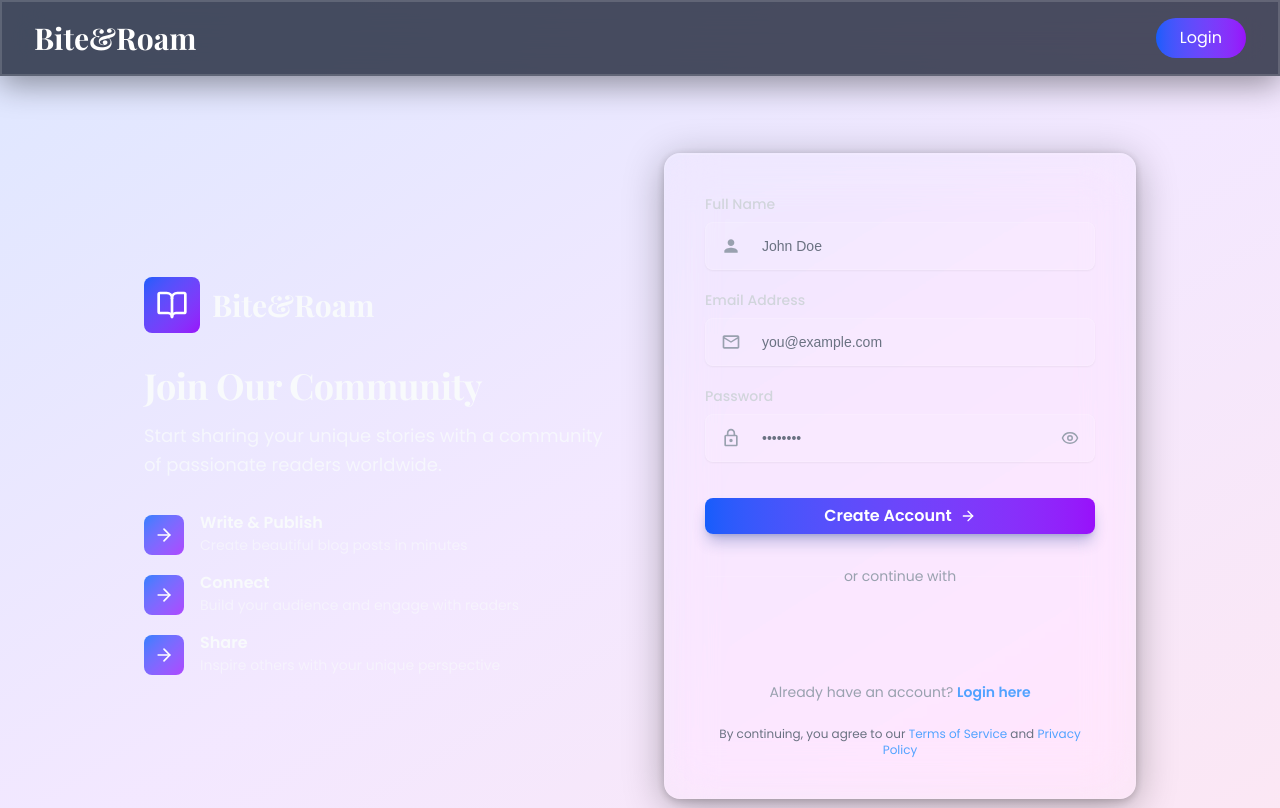
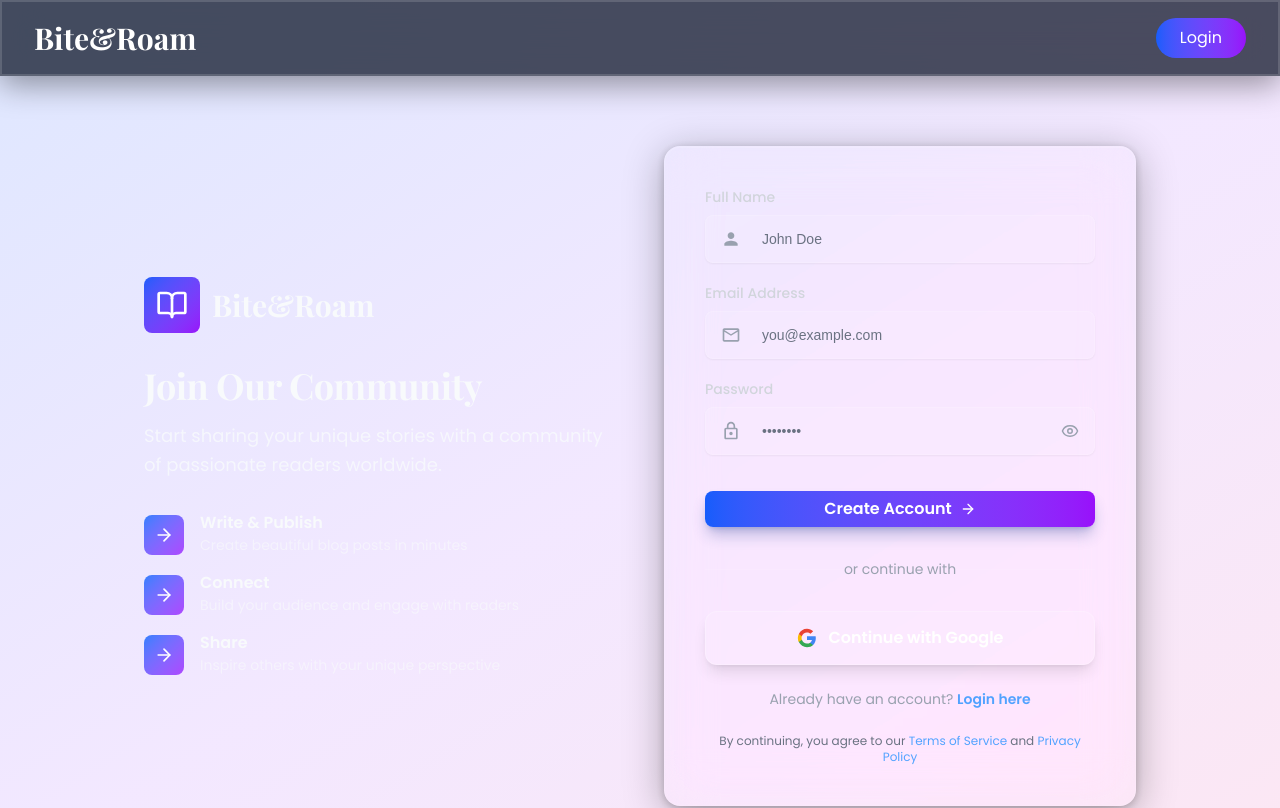
Before and after one commit to deepak-tiwarrri/Blog-Application, a React (Vite) app in the folder frontend1/: page /signup in a window 1280 px wide. Shown: the top 808 px of the page. Built offline with nearby package versions, Linux system fonts and the light colour scheme; no server answers.

Commit message:
fix Google OAuth token verification fallback and update frontend Google login

```diff
--- a/frontend1/src/components/GoogleSignIn.jsx
+++ b/frontend1/src/components/GoogleSignIn.jsx
@@ -1,5 +1,5 @@
-import { useEffect } from "react";
-import { GoogleOAuthProvider, GoogleLogin } from "@react-oauth/google";
+import { useEffect, useState } from "react";
+import { GoogleOAuthProvider, useGoogleLogin } from "@react-oauth/google";
 import { useDispatch, useSelector } from "react-redux";
 import { authActions } from "@/store";
 import { useNavigate } from "react-router-dom";
@@ -8,7 +8,63 @@
 import { USER_URL } from "@/lib/endpoints";
 import { setAuthToken } from "@/api";
 import { setTokenWithTimestamp } from "@/hooks/useTokenExpiration";
-import { GoogleButton } from "./common/GoogleButton";
+
+/**
+ * Custom Google Button component utilizing useGoogleLogin hook.
+ * Directly attached to an onClick user gesture to bypass browser popup blockers completely.
+ */
+const CustomGoogleButton = ({ onAuthSuccess }) => {
+  const [loading, setLoading] = useState(false);
+
+  const login = useGoogleLogin({
+    onSuccess: async (tokenResponse) => {
+      setLoading(true);
+      try {
+        await onAuthSuccess(tokenResponse.access_token);
+      } finally {
+        setLoading(false);
+      }
+    },
+    onError: (errorResponse) => {
+      console.error("Google Sign-In Error:", errorResponse);
+      toast.error("Google Sign-In was cancelled or failed");
+    },
+  });
+
+  return (
+    <button
+      type="button"
+      onClick={() => login()}
+      disabled={loading}
+      className="w-full py-3.5 px-6 bg-white/10 hover:bg-white/15 border border-white/20 active:scale-[0.98] transition-all duration-200 rounded-xl font-semibold text-white flex items-center justify-center gap-3 shadow-lg hover:shadow-xl hover:cursor-pointer disabled:opacity-50"
+      style={{ fontFamily: "Poppins, sans-serif" }}
+    >
+      {loading ? (
+        <div className="w-5 h-5 border-2 border-white border-t-transparent rounded-full animate-spin" />
+      ) : (
+        <svg className="w-5 h-5 flex-shrink-0" viewBox="0 0 24 24">
+          <path
+            fill="#4285F4"
+            d="M22.56 12.25c0-.78-.07-1.53-.2-2.25H12v4.26h5.92c-.26 1.37-1.04 2.53-2.21 3.31v2.77h3.57c2.08-1.92 3.28-4.74 3.28-8.09z"
+          />
+          <path
+            fill="#34A853"
+            d="M12 23c2.97 0 5.46-.98 7.28-2.66l-3.57-2.77c-.98.66-2.23 1.06-3.71 1.06-2.86 0-5.29-1.93-6.16-4.53H2.18v2.84C3.99 20.53 7.7 23 12 23z"
+          />
+          <path
+            fill="#FBBC05"
+            d="M5.84 14.09c-.22-.66-.35-1.36-.35-2.09s.13-1.43.35-2.09V7.06H2.18C1.43 8.55 1 10.22 1 12s.43 3.45 1.18 4.94l2.85-2.22.81-.63z"
+          />
+          <path
+            fill="#EA4335"
+            d="M12 5.38c1.62 0 3.06.56 4.21 1.64l3.15-3.15C17.45 2.09 14.97 1 12 1 7.7 1 3.99 3.47 2.18 7.06l3.66 2.84c.87-2.6 3.3-4.52 6.16-4.52z"
+          />
+        </svg>
+      )}
+      <span>{loading ? "Signing in..." : "Continue with Google"}</span>
+    </button>
+  );
+};
 
 /**
  * GoogleSignInButton Component
@@ -25,12 +81,9 @@
     return null;
   }
 
-  const handleGoogleSuccess = async (credentialResponse) => {
+  const handleGoogleSuccess = async (token) => {
     try {
-      // Send token to backend for verification using configured USER_URL
-      const response = await axios.post(`${USER_URL}/google-signin`, {
-        token: credentialResponse.credential,
-      });
+      const response = await axios.post(`${USER_URL}/google-signin`, { token });
       console.log("res from google success: ", response.data);
 
       const { data } = response.data;
@@ -50,19 +103,15 @@
           email: user.email,
           profilePicture: user.profilePicture,
           _id: user._id,
-        }),
+        })
       );
 
-      toast.success(response?.message);
+      toast.success(response?.data?.message || "Signed in with Google successfully!");
       navigate("/blogs");
     } catch (error) {
       console.error("Google Sign-In Error:", error);
       toast.error(error.response?.data?.message || "Google Sign-In failed");
     }
-  };
-
-  const handleGoogleError = () => {
-    toast.error("Google Sign-In failed. Please try again.");
   };
 
   useEffect(() => {
@@ -75,7 +124,7 @@
     return (
       <button
         disabled
-        className="w-full py-3 px-6 border-2 border-gray-300 bg-gray-800/10 text-gray-500 rounded-lg font-semibold flex items-center justify-center gap-3 cursor-not-allowed"
+        className="w-full py-3.5 px-6 border border-white/10 bg-white/5 text-gray-400 rounded-xl font-semibold flex items-center justify-center gap-3 cursor-not-allowed"
       >
         Google Sign-In Unavailable
       </button>
@@ -84,17 +133,7 @@
 
   return (
     <GoogleOAuthProvider clientId={googleClientId}>
-      <div className="w-full flex justify-center">
-        <GoogleLogin
-          onSuccess={handleGoogleSuccess}
-          onError={handleGoogleError}
-          theme="outline"
-          size="large"
-          shape="rectangular"
-          text="signin_with"
-          width="100%"
-        />
-      </div>
+      <CustomGoogleButton onAuthSuccess={handleGoogleSuccess} />
     </GoogleOAuthProvider>
   );
 };
```
Also changed, not shown: 1 other file (tests, documents, lock files or other folders).
